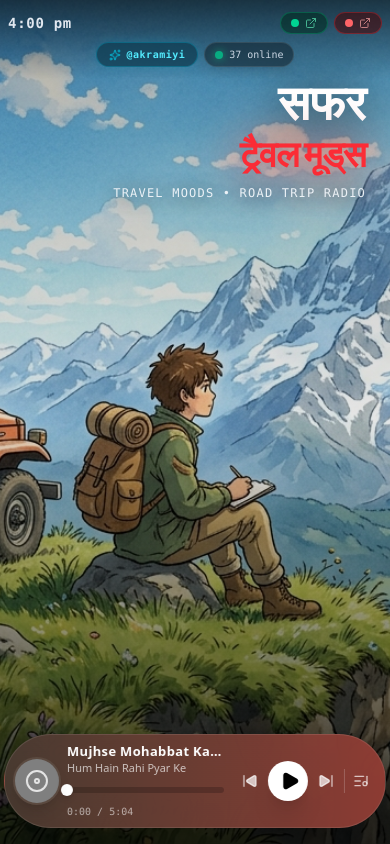
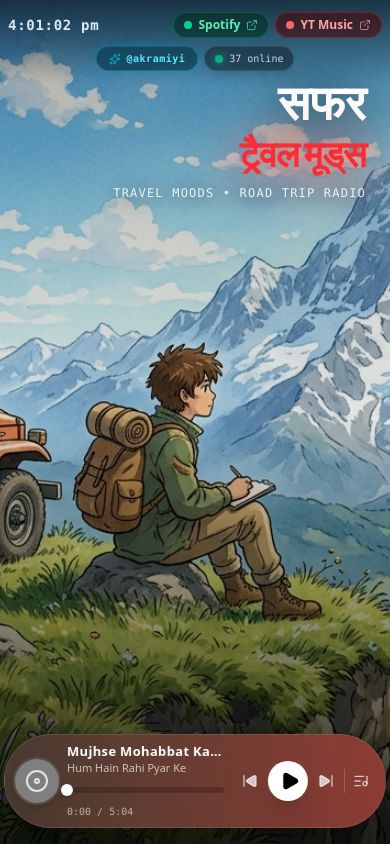
Before and after one commit to akramiyi/travel-moods, a React (Vite) app: page / in a window 390 px wide. Built offline with nearby package versions, Linux system fonts and the light colour scheme; grey boxes are pictures that could not be loaded; a web font is replaced by a local one.

Commit message:
Fix: Show Spotify/YT labels on mobile and add seconds to clock

```diff
--- a/src/components/Navbar.tsx
+++ b/src/components/Navbar.tsx
@@ -25,11 +25,11 @@ export const Navbar: React.FC<NavbarProps> = ({
     const updateTime = () => {
       const now = new Date();
       setTimeString(
-        now.toLocaleTimeString([], { hour: 'numeric', minute: '2-digit', hour12: true }).toLowerCase()
+        now.toLocaleTimeString([], { hour: 'numeric', minute: '2-digit', second: '2-digit', hour12: true }).toLowerCase()
       );
     };
     updateTime();
-    const timer = setInterval(updateTime, 10000);
+    const timer = setInterval(updateTime, 1000);
     return () => clearInterval(timer);
   }, []);
 
@@ -66,7 +66,7 @@ export const Navbar: React.FC<NavbarProps> = ({
           className="flex items-center gap-1.5 px-2.5 py-1 rounded-full bg-emerald-950/60 hover:bg-emerald-900/80 text-emerald-300 border border-emerald-500/30 transition-all hover:scale-105"
         >
           <span className="w-2 h-2 rounded-full bg-emerald-400" />
-          <span className="font-semibold hidden sm:inline">Spotify</span>
+          <span className="font-semibold">Spotify</span>
           <ExternalLink className="w-3 h-3 opacity-70" />
         </a>
 
@@ -78,7 +78,7 @@ export const Navbar: React.FC<NavbarProps> = ({
           className="flex items-center gap-1.5 px-2.5 py-1 rounded-full bg-red-950/60 hover:bg-red-900/80 text-red-300 border border-red-500/30 transition-all hover:scale-105"
         >
           <span className="w-2 h-2 rounded-full bg-red-400" />
-          <span className="font-semibold hidden sm:inline">YT Music</span>
+          <span className="font-semibold">YT Music</span>
           <ExternalLink className="w-3 h-3 opacity-70" />
         </a>
       </div>
```
